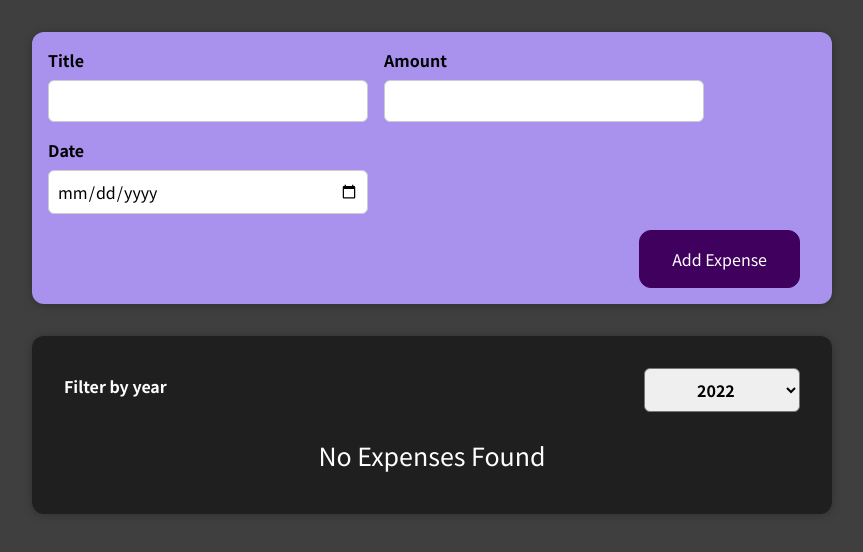
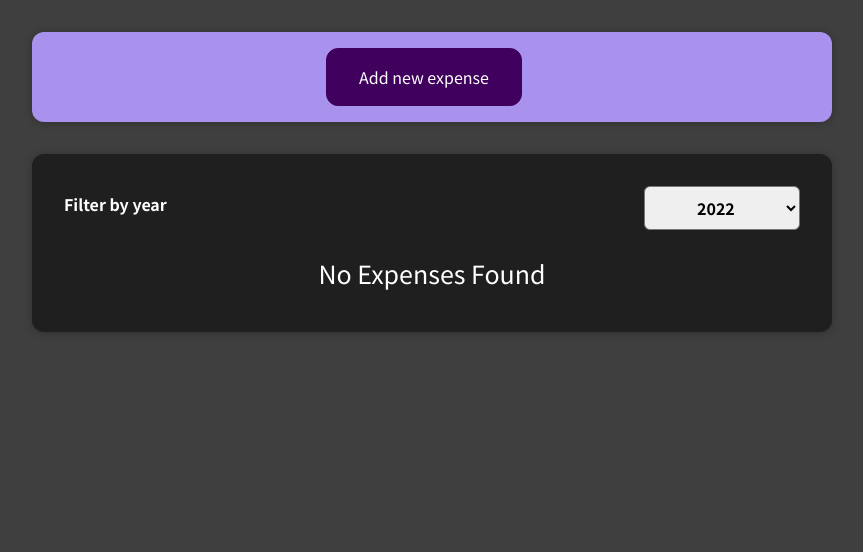
Before and after one commit to Im-OMkar/Expense-Tracker, a React (Create React App) app: page / in a window 1280 px wide. Shown: the top 552 px of the page, without its empty margins (208-1071 px from the left). Built offline with nearby package versions, Linux system fonts and the light colour scheme.

Commit message:
Added conditional rendering for new expense button and form

```diff
--- a/src/components/NewExpense/NewExpense.js
+++ b/src/components/NewExpense/NewExpense.js
@@ -1,8 +1,11 @@
-import React from "react";
+import React, { useState } from "react";
 import "./NewExpense.css";
 import ExpenseForm from "./ExpenseForm";
 
 const NewExpense = (props) => {
+
+    const [show, setShow] = useState(false);
+
     const onSaveExpenseDataHandler = (enteredExpenseData) => {
         const expenseData = {
             ...enteredExpenseData,
@@ -11,9 +14,15 @@ const NewExpense = (props) => {
         props.onAddExpense(expenseData);
     };
 
+    const onClickButtonHandler = () => {
+        console.log("IShikaaaaaaaaaaa")
+        setShow(true);
+    };
+
     return (
         <div className="new-expense">
-      <ExpenseForm onSaveExpenseData={onSaveExpenseDataHandler} />
+            {!show && <button onClick={onClickButtonHandler}>Add new expense</button>}
+            {show && <ExpenseForm onSaveExpenseData={onSaveExpenseDataHandler} />}
         </div>
     );
 };
```
Lines whose indentation alone changed are shown as unchanged.
